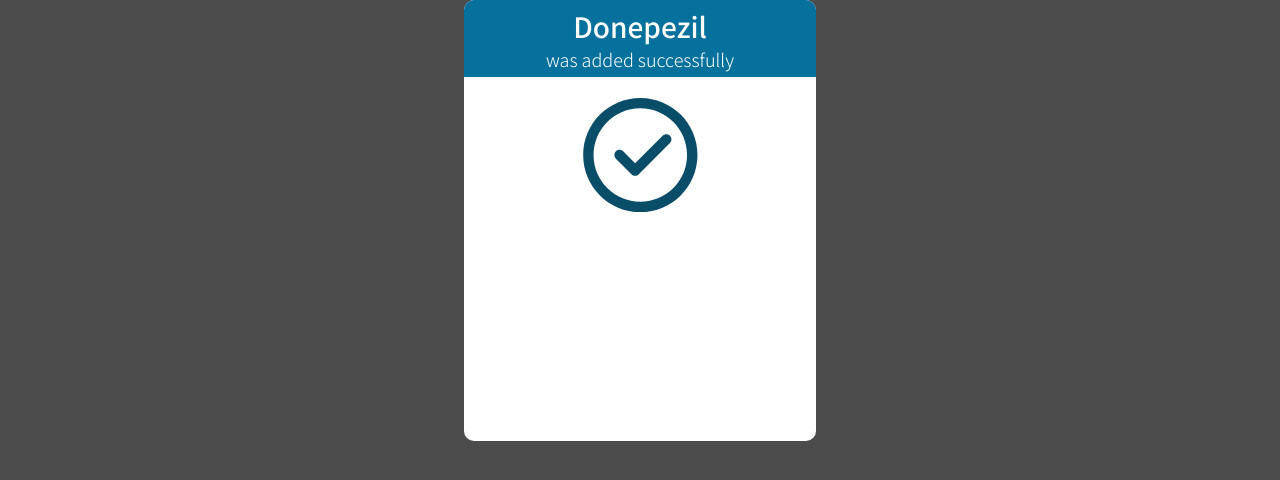
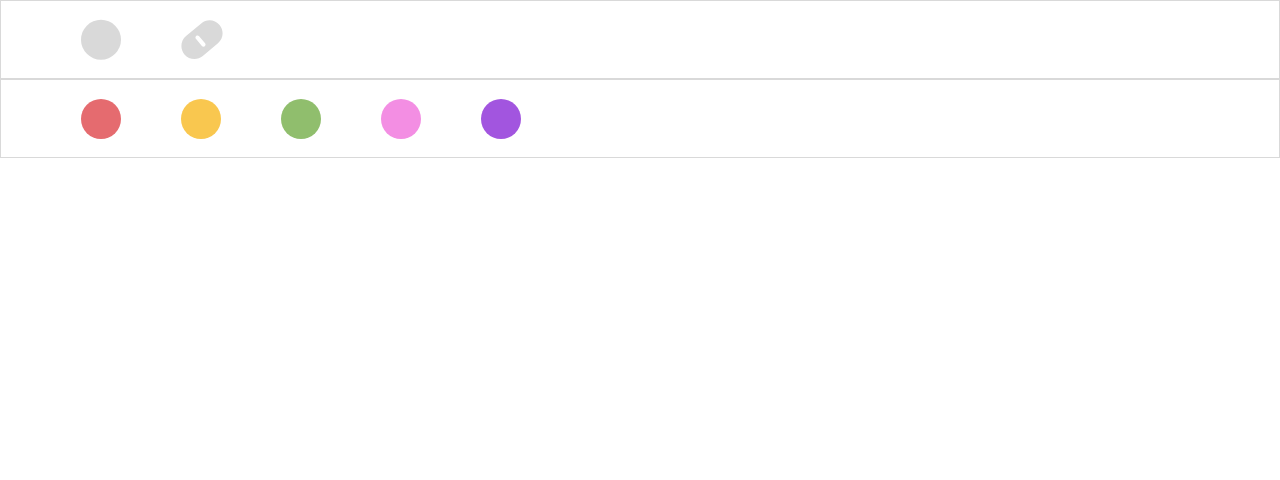
Before and after one commit to cindyparkk/medTrack, a React (Create React App) app in the folder medtrack/: page / in a window 1280 px wide. Shown: the top 480 px of the page. Built offline with nearby package versions, Linux system fonts and the light colour scheme.

Commit message:
clicked not working!

```diff
--- a/medtrack/src/App.js
+++ b/medtrack/src/App.js
@@ -1,12 +1,14 @@
 import './App.scss';
 import Backdrop from "comps/Backdrop";
 import Confirm from 'comps/Confirm';
+import MedAppearance from 'comps/MedAppearance';
 
 function App() {
   return (
     <div className="App">
-      <Backdrop />
-      <Confirm />
+      {/* <Backdrop /> */}
+      {/* <Confirm /> */}
+      <MedAppearance />
     </div>
   );
 }
--- a/medtrack/src/comps/MedAppearance/index.js
+++ b/medtrack/src/comps/MedAppearance/index.js
@@ -10,20 +10,61 @@ const Container = styled.div`
 const Box = styled.div`
     min-height: 77px;
     border: 1px solid #D9D9D9;
+    display: flex;
+    padding-left: 50px;
+    align-items: center;
+
+    & > * {
+        margin: 0px 30px;
+    }
 `;
 
 const Pills = styled.img`
     min-width: 40px;
     height: auto;
+    cursor: pointer;
+
+    &:hover {
+        fill: #06719D;
+    }
 `;
 
-const MedAppearance = ({}) => {
+const Colors = styled.div`
+    border-radius: 50%;
+    min-width: 40px;
+    height: 40px;
+    background-color: ${props=>props.bgcolor ? props.bgcolor : "#E56B6F"};
+    cursor: pointer;
+    border: ${props=>props.clickedColor ? "5px solid #06719D" : "none"};
+`;
+
+const MedAppearance = ({color}) => {
+
+    const [clickedShape, setClickedShape] = useState();
+    const [clickedColor, setClickedColor] = useState("");
+
     return <Container >
         <Box>
             <Pills src="/pill-circle.svg"></Pills>
             <Pills src="/pill.svg"></Pills>
         </Box>
-        <Box></Box>
+        <Box>
+            <Colors clickedColor={clickedColor === "red"} oncClick={()=>{
+                setClickedColor("red");
+            }}></Colors>
+            <Colors bgcolor="#F9C74F" clickedColor={clickedColor === 2} oncClick={()=>{
+                setClickedColor(2);
+            }}></Colors>
+            <Colors bgcolor="#90BE6D" clickedColor={clickedColor === 3} oncClick={()=>{
+                setClickedColor(3);
+            }}></Colors>
+            <Colors bgcolor="#F38EE3" clickedColor={clickedColor === 4} oncClick={()=>{
+                setClickedColor(4);
+            }}></Colors>
+            <Colors bgcolor="#A255DF" clickedColor={clickedColor === 5} oncClick={()=>{
+                setClickedColor(5);
+            }}></Colors>
+        </Box>
     </Container>
 };
 
```
Also changed, not shown: 1 other file (tests, documents, lock files or other folders).
